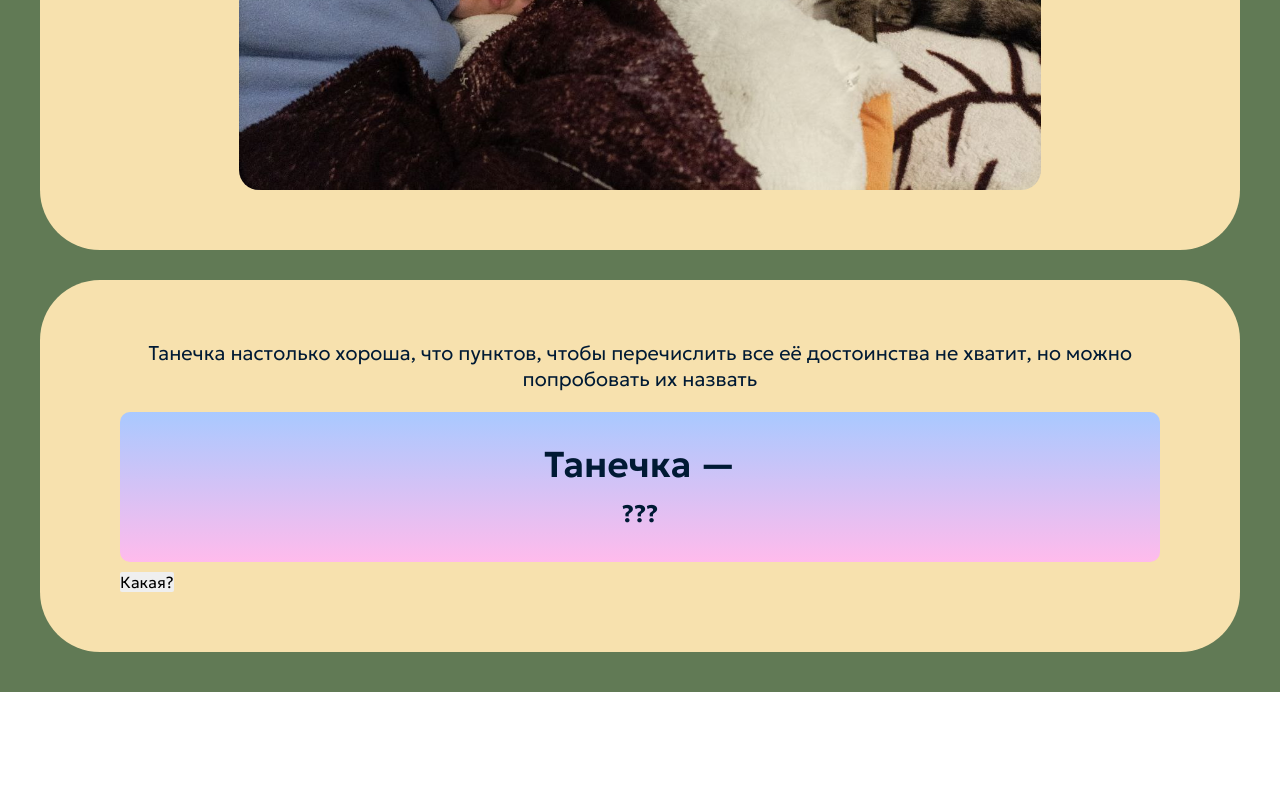
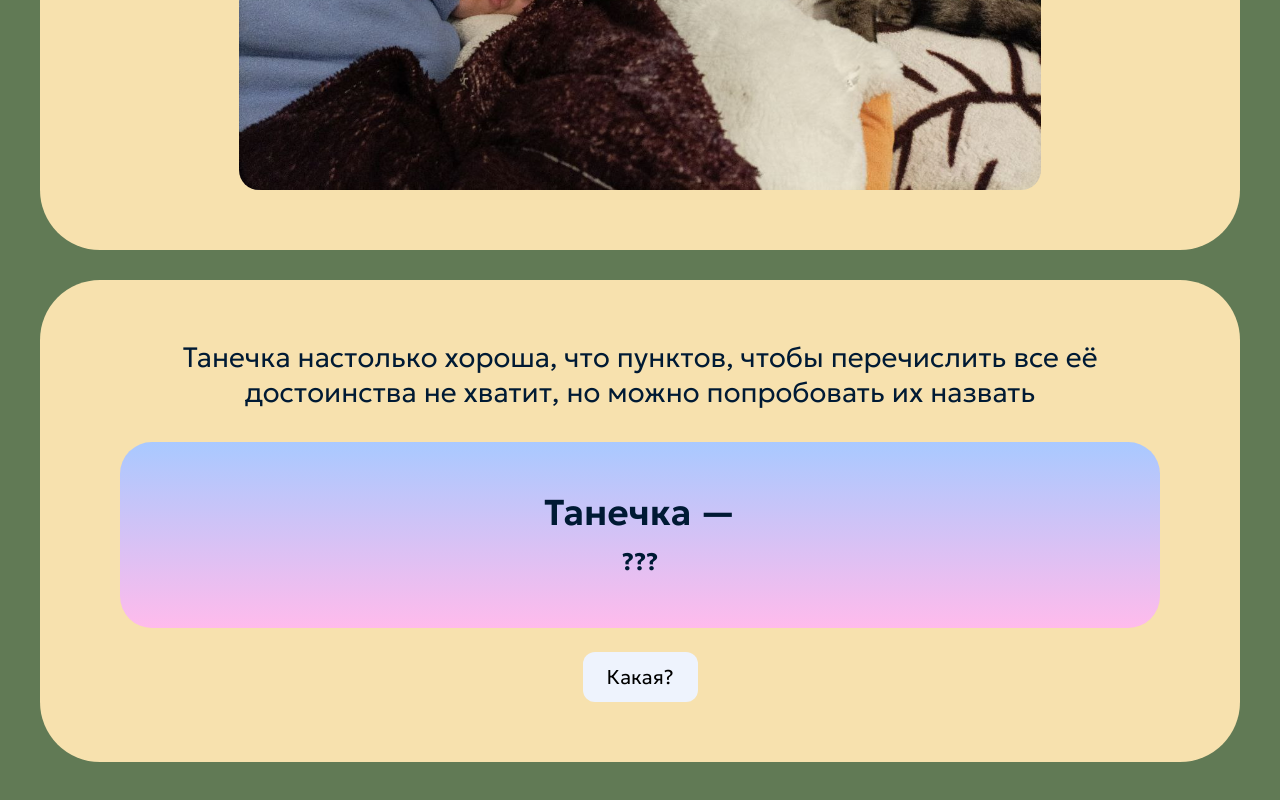
Before and after one commit to ilya-s-sk/t-project, a Svelte app: page / in a window 1280 px wide. Shown: the part 4086-4886 px from the top of the page. Before the commit the page ends 4778 px from the top, so only its background shows below. Built offline with nearby package versions, Linux system fonts and the light colour scheme.

Commit message:
words block

```diff
--- a/src/components/words/data.js
+++ b/src/components/words/data.js
@@ -63,4 +63,8 @@ export const words = [
   'страстная',
   'непослушная',
   'очень хорошая',
+  'конфетка',
+  'сладость',
+  'крутая',
+  'неповторимая',
 ]
--- a/src/components/words/index.svelte
+++ b/src/components/words/index.svelte
@@ -4,9 +4,11 @@
 
   import { words } from './data';
 
-  $: define = words[randIndex] || '???';
+  shuffle(words);
 
-  let randIndex = null;
+  $: define = words[currentIndex] || '???';
+
+  let currentIndex = null;
 
   let isChanging = false;
   let isAnimationStart = false;
@@ -19,15 +21,23 @@
 
 
     setTimeout(() => {
-      let newRandInd = Math.floor(Math.random() * words.length);
-      while (randIndex === newRandInd) {
-        newRandInd = Math.floor(Math.random() * words.length);
+      if (currentIndex === words.length - 1) {
+        shuffle(words);
+        currentIndex = null;
       }
-      randIndex = newRandInd;
+      currentIndex = typeof currentIndex === 'number' ? currentIndex + 1 : 0;
       isAnimationStart = false;
       isChanging = false;
     }, 500)
   }
+
+  function shuffle(array) {
+    for (let i = array.length - 1; i > 0; i--) {
+      let j = Math.floor(Math.random() * (i + 1));
+      [array[i], array[j]] = [array[j], array[i]];
+    }
+  }
+
 </script>
 
 <Section class={style.words}>
@@ -37,7 +47,7 @@
   <h2 class={`${style.define} ${isAnimationStart ? style.animation : ''}`}>
     Танечка &mdash;<br><span class={style.defineText}>{define}</span>
   </h2>
-  <button on:click={defineWord}>
+  <button class={style.button} on:click={defineWord}>
     Какая?
   </button>
 </Section>
--- a/src/components/words/style.pcss
+++ b/src/components/words/style.pcss
@@ -5,7 +5,7 @@
 }
 
 .define {
-  margin-bottom: 10px;
+  margin-bottom: 12px;
   padding: 30px 20px;
   text-align: center;
   background-color: #A9C9FF;
@@ -24,3 +24,30 @@
 .animation .defineText {
   transform: scaleX(0);
 }
+
+.button {
+  padding: 8px 16px;
+  margin: 0 auto;
+  border-radius: 8px;
+  background-color: #eef3fd;
+  cursor: pointer;
+}
+
+@media screen and (min-width: 992px) {
+  .text {
+    font-size: 28px;
+    margin-bottom: 32px;
+  }
+
+  .define {
+    margin-bottom: 24px;
+    padding: 48px 24px;
+    border-radius: 32px;
+  }
+
+  .button {
+    padding: 12px 24px;
+    border-radius: 12px;
+    font-size: 20px;
+  }
+}
```
